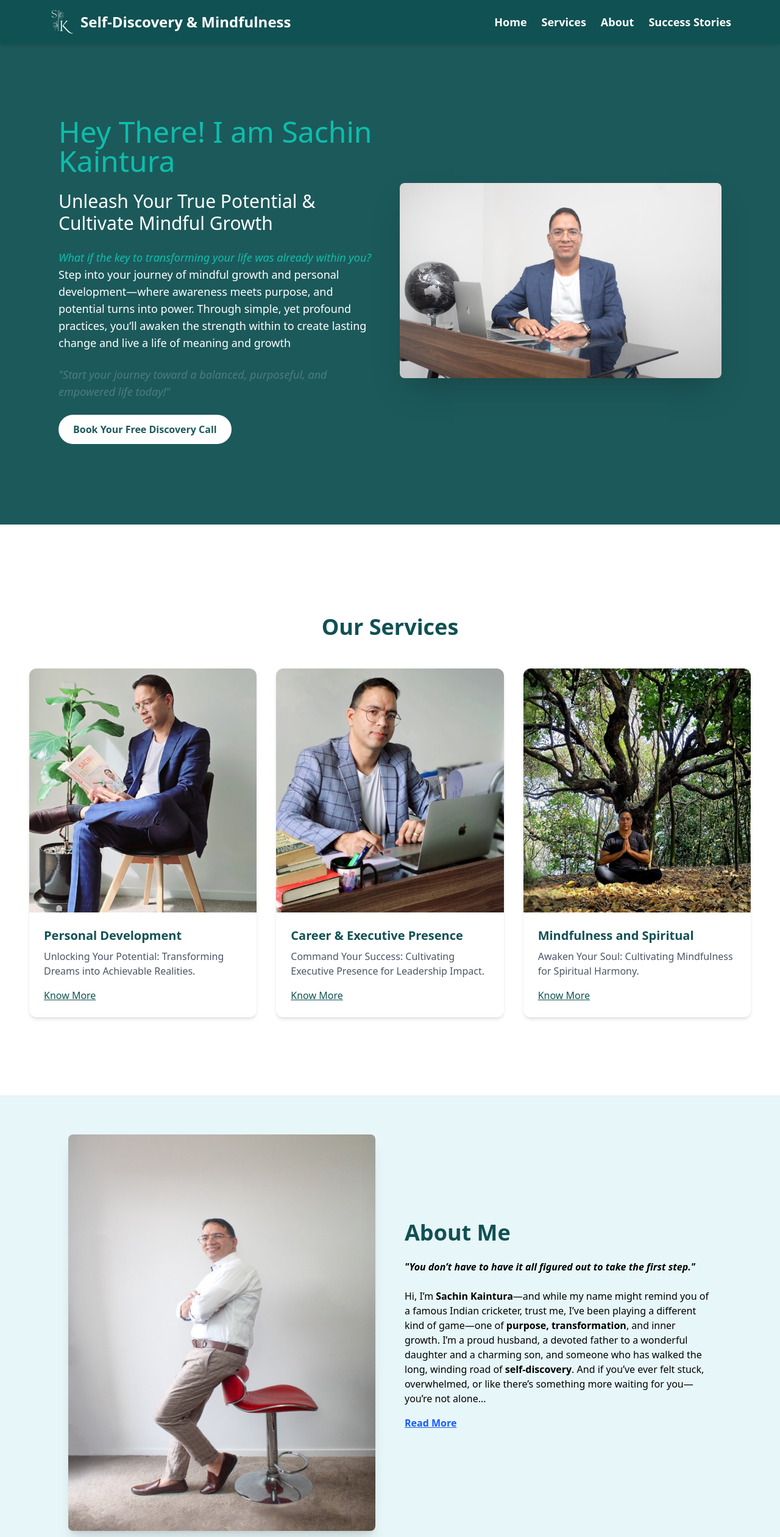
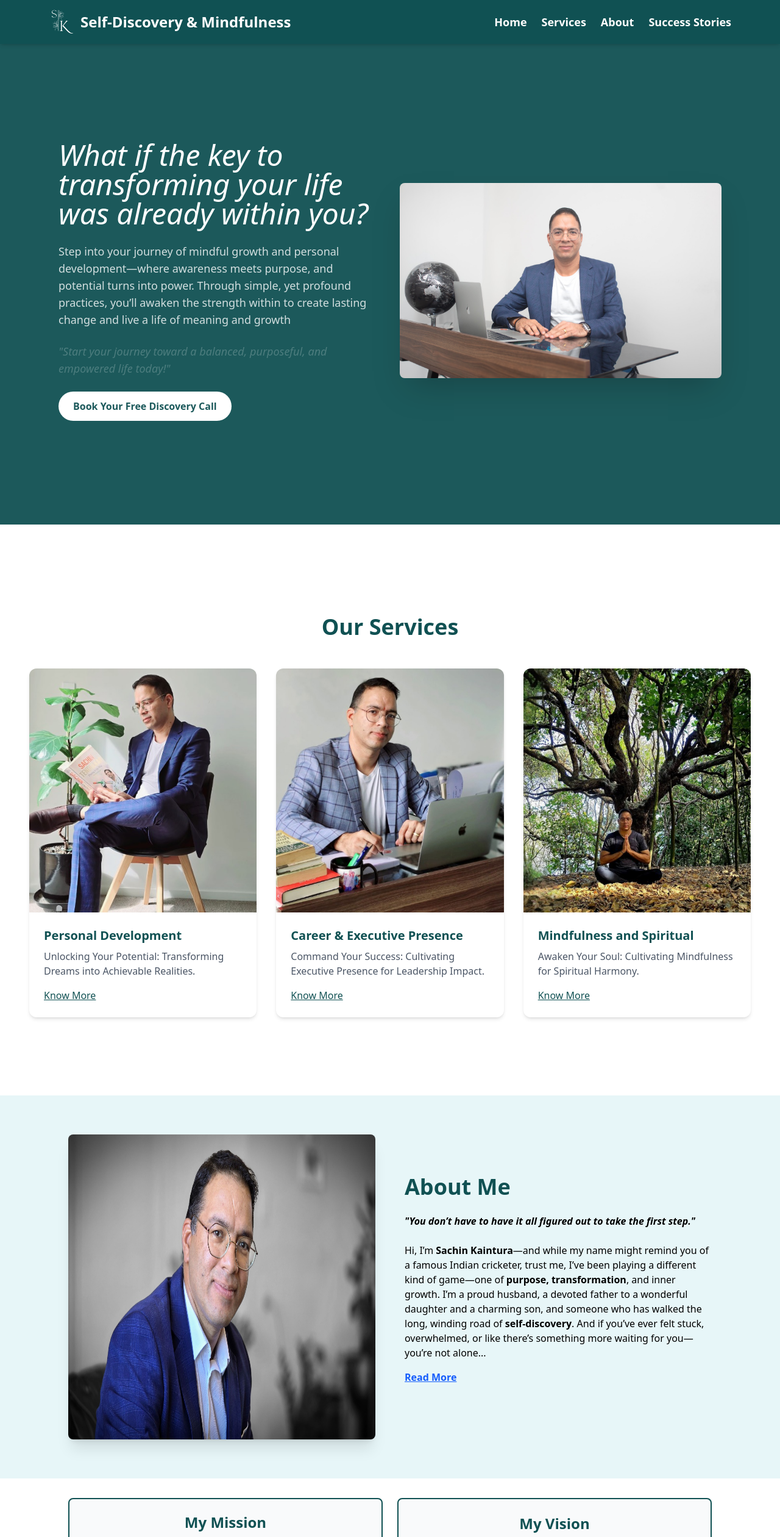
Before and after one commit to Atharv542/Life-Coaching, a React (Vite) app: page / in a window 1280 px wide. Shown: the top 2520 px of the page at 61% size. Built offline with nearby package versions, Linux system fonts and the light colour scheme.

Commit message:
Changed photos

```diff
--- a/src/App.jsx
+++ b/src/App.jsx
@@ -12,6 +12,7 @@ import { Toaster } from "react-hot-toast";
 import PersonalDevelopment from './components/PersonalDevelopment';
 import CareerCoaching from './components/CareerCoaching';
 import MindfulnessCoaching from './components/Mindfulness';
+import Pricing from './components/Pricing';
 
 function App() {
   // Create refs for each section
@@ -61,7 +62,7 @@ function App() {
 
                 <Testimonials />
                 </div>
-
+                {/*<Pricing/>*/}
 
                 <Footer />
               </>
--- a/src/components/AboutMe.jsx
+++ b/src/components/AboutMe.jsx
@@ -44,9 +44,9 @@ I began to shed layers of stress, anxiety, limiting beliefs, and imposter syndro
        <div className="grid grid-cols-1 md:grid-cols-2 px-6 sm:px-16 lg:px-28 bg-[#e7f6f8] gap-12 items-center py-12 sm:py-16">
         {/* Image Section */}
         <img
-          src='About53.jpg'
+          src='aboutMe60.jpg'
           alt="Professional Coach"
-          className="rounded-lg shadow-xl w-full lg:h-[650px] md:h-[550px] sm:[400px] h-[450px] transform hover:scale-105 transition-transform duration-500 animate-fade-in self-start"
+          className="rounded-lg shadow-xl w-full lg:h-[500px] md:h-[450px] sm:[350px] h-[400px] transform hover:scale-105 transition-transform duration-500 animate-fade-in self-start"
         />
 
         {/* Content Section */}
--- a/src/components/Footer.jsx
+++ b/src/components/Footer.jsx
@@ -11,7 +11,7 @@ const Footer = () => {
             href="https://www.instagram.com/sachin.kaintura?utm_source=ig_web_button_share_sheet&igsh=ZDNlZDc0MzIxNw=="
             target="_blank"
             rel="noreferrer"
-            className="text-2xl transition-transform transform hover:scale-110"
+            className="text-2xl transition-transform transform hover:scale-110 "
           >
             <FaInstagram className="text-pink-500" />
           </a>
--- a/src/components/Home.jsx
+++ b/src/components/Home.jsx
@@ -52,17 +52,15 @@ function Home() {
           transition={{ duration: 1 }}
         >
           {/* ✅ Adjust font sizes dynamically */}
-          <h1 className="text-3xl sm:text-4xl md:text-5xl text-teal-500">
-            Hey There! I am{" "}
-            <span className="highlight-text">Sachin Kaintura</span>
+          <h1 className="text-2xl sm:text-3xl md:text-5xl text-white text-bold italic">
+          What if the key to transforming your life was already within you? {" "}
+
           </h1>
 
-          <h2 className="text-xl sm:text-2xl md:text-3xl">
-            Unleash Your True Potential & Cultivate Mindful Growth
-          </h2>
 
-          <p className="text-sm sm:text-base md:text-lg">
-          <span className=" italic text-teal-500">What if the key to transforming your life was already within you? </span><br/> Step into your journey of mindful growth and personal development—where awareness meets purpose, and potential turns into power. Through simple, yet profound practices, you’ll awaken the strength within to create lasting change and live a life of meaning and growth
+
+          <p className="text-sm text-white/80 sm:text-base md:text-lg">
+             Step into your journey of mindful growth and personal development—where awareness meets purpose, and potential turns into power. Through simple, yet profound practices, you’ll awaken the strength within to create lasting change and live a life of meaning and growth
           </p>
 
           {/* ✅ Animated Quote */}
--- /dev/null
+++ b/src/components/Pricing.jsx
@@ -0,0 +1,64 @@
+import React from 'react'
+
+function Pricing() {
+  return (
+    <section className="bg-white/20 py-16 px-6 sm:px-16 lg:px-28">
+  <div className="text-center mb-12">
+    <h2 className="text-4xl font-bold text-[#105153] mb-4">Pricing Plans</h2>
+    <p className="text-gray-600 text-base sm:text-lg">
+      Choose a plan that fits your personal growth journey. No hidden fees — just value-driven transformation.
+    </p>
+  </div>
+
+  <div className="grid grid-cols-1 md:grid-cols-3 gap-8">
+    {/* Starter Plan */}
+    <div className="bg-white border-4 border-[#105153] rounded-lg shadow-md hover:shadow-xl transition-all duration-300 p-8 flex flex-col items-center">
+      <h3 className="text-2xl font-semibold text-[#105153] mb-4">Starter</h3>
+      <p className="text-4xl font-bold text-[#105153] mb-2">₹999</p>
+      <p className="text-gray-600 mb-6">Single Session (45 mins)</p>
+      <ul className="text-sm text-gray-700 mb-6 space-y-2 text-center">
+        <li>✔ Personalized Guidance</li>
+        <li>✔ Mindfulness Tips</li>
+        <li>✔ Flexible Scheduling</li>
+      </ul>
+      <a href="/booking" className="mt-auto bg-[#105153] text-white py-2 px-6 rounded-full hover:scale-110 transition-all">
+        Book Now
+      </a>
+    </div>
+
+    {/* Growth Plan */}
+    <div className="bg-white border-4 border-[#105153] rounded-lg shadow-lg hover:shadow-2xl transition-all duration-300 p-8 flex flex-col items-center ">
+      <h3 className="text-2xl font-semibold text-[#105153] mb-4">Growth</h3>
+      <p className="text-4xl font-bold text-[#105153] mb-2">₹4499</p>
+      <p className="text-gray-600 mb-6">5 Sessions Pack</p>
+      <ul className="text-sm text-gray-700 mb-6 space-y-2 text-center">
+        <li>✔ Deeper Coaching</li>
+        <li>✔ Customized Workbook</li>
+        <li>✔ Accountability Follow-up</li>
+      </ul>
+      <a href="/booking" className="mt-auto bg-[#105153] hover:scale-110 text-white py-2 px-6 rounded-full  transition-all">
+        Book Now
+      </a>
+    </div>
+
+    {/* Premium Plan */}
+    <div className="bg-white border-4 border-[#105153] rounded-lg shadow-md hover:shadow-xl transition-all duration-300 p-8 flex flex-col items-center">
+      <h3 className="text-2xl font-semibold text-[#105153] mb-4">Transformation</h3>
+      <p className="text-4xl font-bold text-[#105153] mb-2">₹8999</p>
+      <p className="text-gray-600 mb-6">10 Sessions + Bonuses</p>
+      <ul className="text-sm text-gray-700 mb-6 space-y-2 text-center">
+        <li>✔ Full Growth Plan</li>
+        <li>✔ Priority Scheduling</li>
+        <li>✔ 1:1 Support + Progress Tracker</li>
+      </ul>
+      <a href="/booking" className="mt-auto  bg-[#105153] text-white py-2 px-6 rounded-full hover:scale-110 transition-all">
+        Book Now
+      </a>
+    </div>
+  </div>
+</section>
+
+  )
+}
+
+export default Pricing
```
Also changed, not shown: public/aboutMe60.jpg (added).
